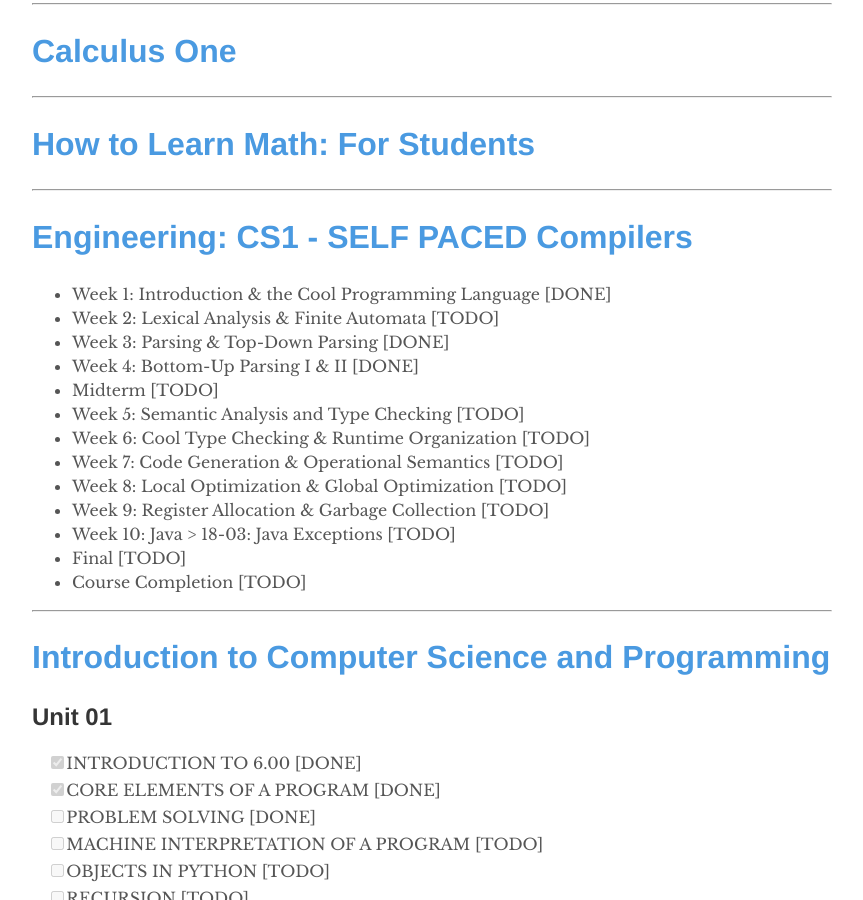
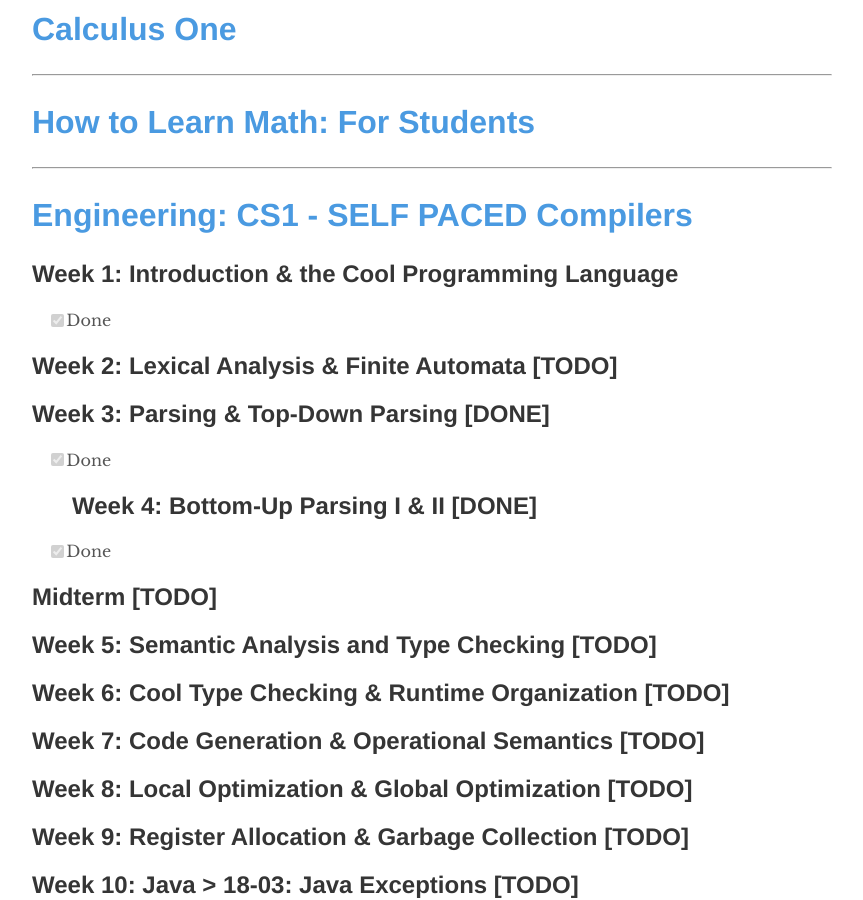
Before and after one commit to trilliwon/ABL, a Jekyll site: the page built from _posts/2100-08-19-doing-list.md, in a window 1280 px wide and 900 px high, scrolled down 1647 px. Shown: the whole window, without its empty margins (208-1071 px from the left). Built offline with Jekyll 4.4.1, drawn with Linux system fonts in a browser that asks for light colours; nearby versions of some CDN libraries.

Commit message:
Tue Dec 26 20:48:53 KST 2017

```diff
--- a/_posts/2100-08-19-doing-list.md
+++ b/_posts/2100-08-19-doing-list.md
@@ -30,7 +30,7 @@ tag: [Doing List]
 
 ---
 
-# [Introduction to Computer Science and Programming Using Python Resume Course](https://courses.edx.org/courses/course-v1:MITx+6.00.1x+2T2017_2/course/)
+# Introduction to Computer Science and Programming Using Python Resume Course
 
 ## Week 1: Python Basics
   - [x] 1. Introduction to Python [DONE]
@@ -58,19 +58,25 @@ tag: [Doing List]
 
 # [Engineering: CS1 - SELF PACED Compilers](https://lagunita.stanford.edu/courses/Engineering/Compilers/Fall2014)
 
-- Week 1: Introduction & the Cool Programming Language [DONE]
-- Week 2: Lexical Analysis & Finite Automata [TODO]
-- Week 3: Parsing & Top-Down Parsing [DONE]
-- Week 4: Bottom-Up Parsing I & II [DONE]
-- Midterm [TODO]
-- Week 5: Semantic Analysis and Type Checking [TODO]
-- Week 6: Cool Type Checking & Runtime Organization [TODO]
-- Week 7: Code Generation & Operational Semantics [TODO]
-- Week 8: Local Optimization & Global Optimization [TODO]
-- Week 9: Register Allocation & Garbage Collection [TODO]
-- Week 10: Java > 18-03: Java Exceptions [TODO]
-- Final [TODO]
-- Course Completion [TODO]
+## Week 1: Introduction & the Cool Programming Language
+  - [x] Done
+
+## Week 2: Lexical Analysis & Finite Automata [TODO]
+
+## Week 3: Parsing & Top-Down Parsing [DONE]
+  - [x] Done
+## Week 4: Bottom-Up Parsing I & II [DONE]
+  - [x] Done
+
+## Midterm [TODO]
+## Week 5: Semantic Analysis and Type Checking [TODO]
+## Week 6: Cool Type Checking & Runtime Organization [TODO]
+## Week 7: Code Generation & Operational Semantics [TODO]
+## Week 8: Local Optimization & Global Optimization [TODO]
+## Week 9: Register Allocation & Garbage Collection [TODO]
+## Week 10: Java > 18-03: Java Exceptions [TODO]
+## Final [TODO]
+## Course Completion [TODO]
 
 ---
 
```
